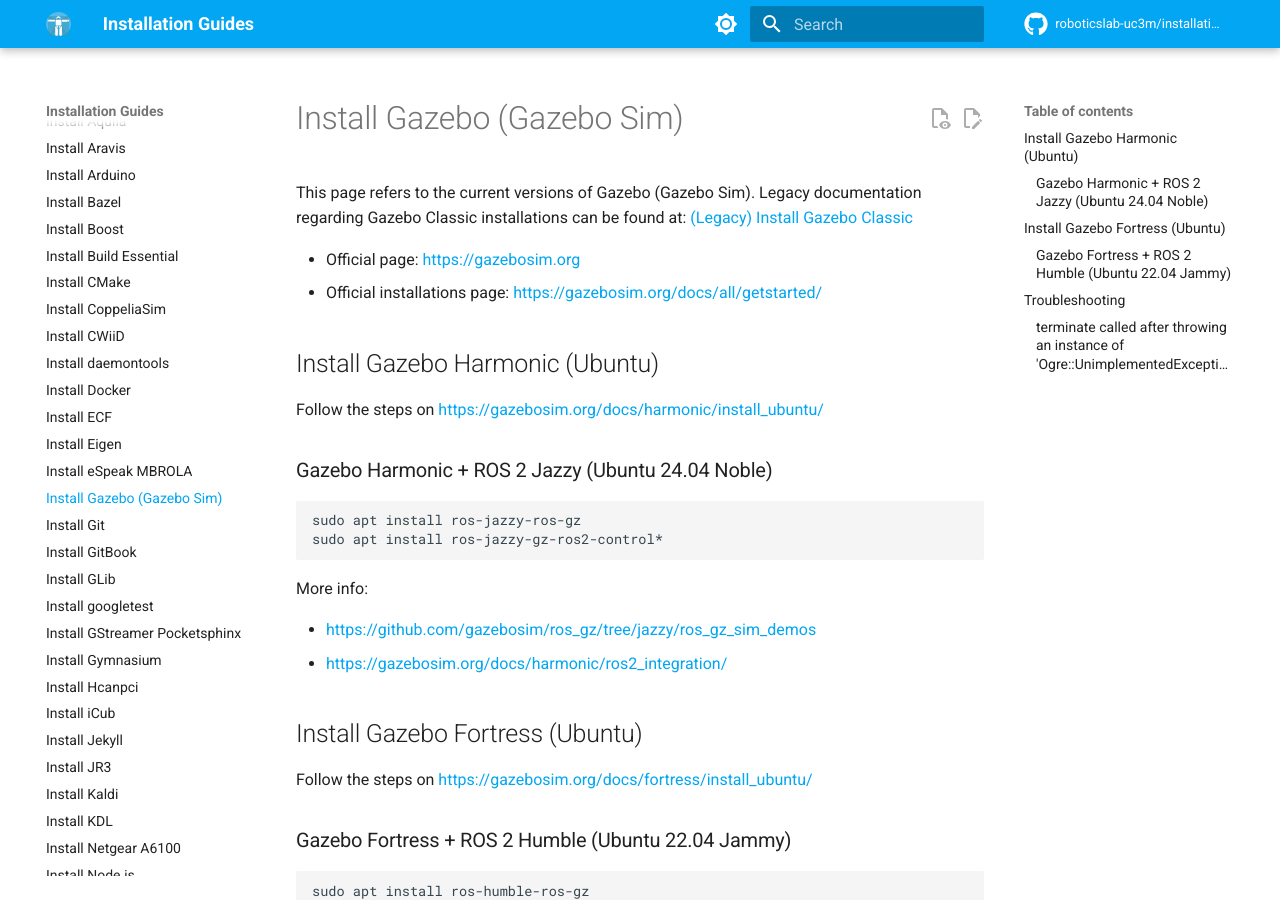
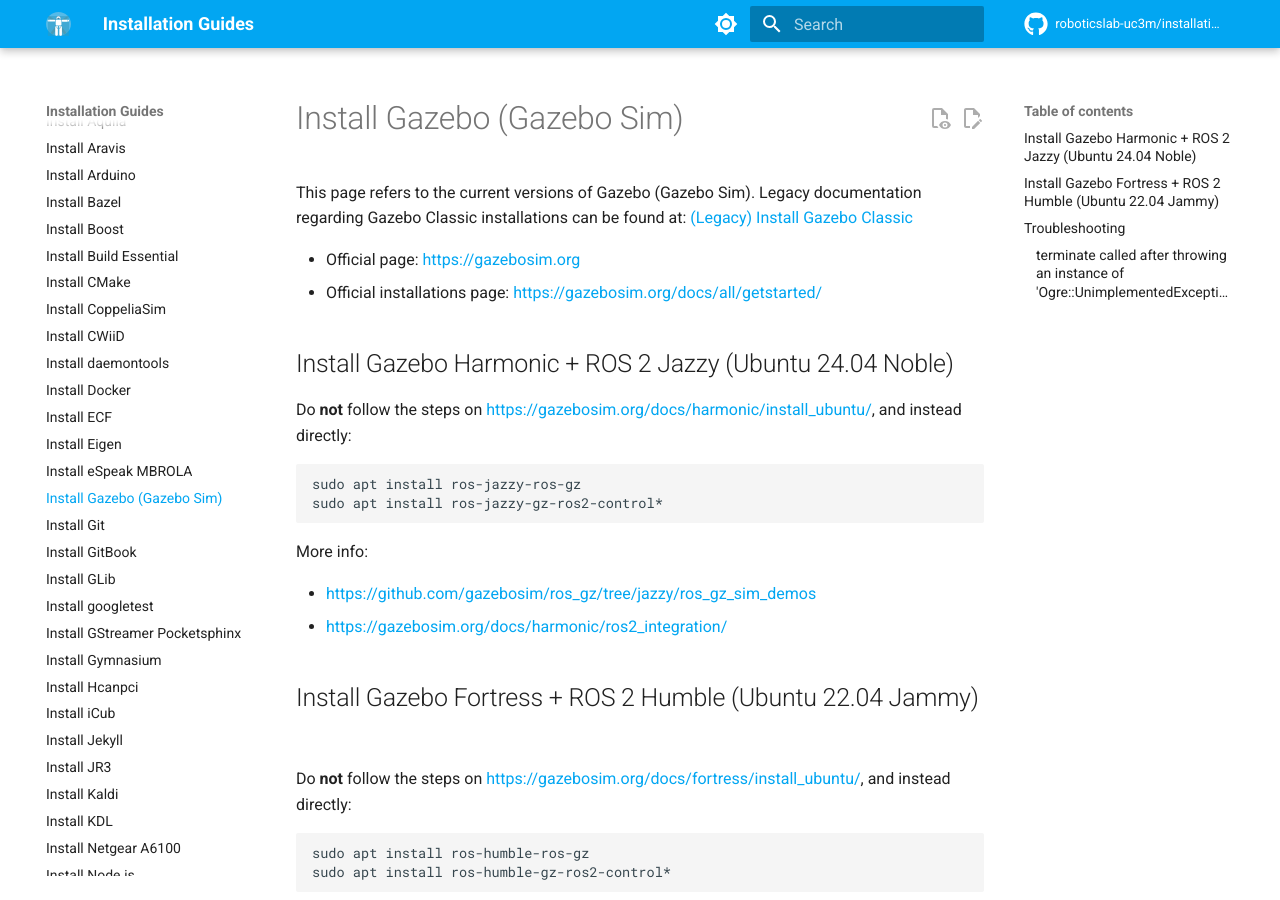
Before and after one commit to roboticslab-uc3m/installation-guides, an MkDocs documentation site: the page built from docs/install-gazebo.md, in a window 1280 px wide and 900 px high. Built offline with MkDocs 1.6.1 and Material for MkDocs 9.7.7, drawn with Linux system fonts in a browser that asks for light colours; comment, search, counter and statistics services are not loaded.

Commit message:
gazebo correct instructions

````diff
--- a/docs/install-gazebo.md
+++ b/docs/install-gazebo.md
@@ -5,11 +5,9 @@
 - Official page: <https://gazebosim.org>
 - Official installations page: <https://gazebosim.org/docs/all/getstarted/>
 
-## Install Gazebo Harmonic (Ubuntu)
+## Install Gazebo Harmonic + ROS 2 Jazzy (Ubuntu 24.04 Noble)
 
-Follow the steps on <https://gazebosim.org/docs/harmonic/install_ubuntu/>
-
-### Gazebo Harmonic + ROS 2 Jazzy (Ubuntu 24.04 Noble)
+Do **not** follow the steps on <https://gazebosim.org/docs/harmonic/install_ubuntu/>, and instead directly:
 
 ```bash
 sudo apt install ros-jazzy-ros-gz
@@ -21,11 +19,9 @@
 - <https://github.com/gazebosim/ros_gz/tree/jazzy/ros_gz_sim_demos>
 - <https://gazebosim.org/docs/harmonic/ros2_integration/>
 
-## Install Gazebo Fortress (Ubuntu)
+## Install Gazebo Fortress + ROS 2 Humble (Ubuntu 22.04 Jammy)
 
-Follow the steps on <https://gazebosim.org/docs/fortress/install_ubuntu/>
-
-### Gazebo Fortress + ROS 2 Humble (Ubuntu 22.04 Jammy)
+Do **not** follow the steps on <https://gazebosim.org/docs/fortress/install_ubuntu/>, and instead directly:
 
 ```bash
 sudo apt install ros-humble-ros-gz
````
